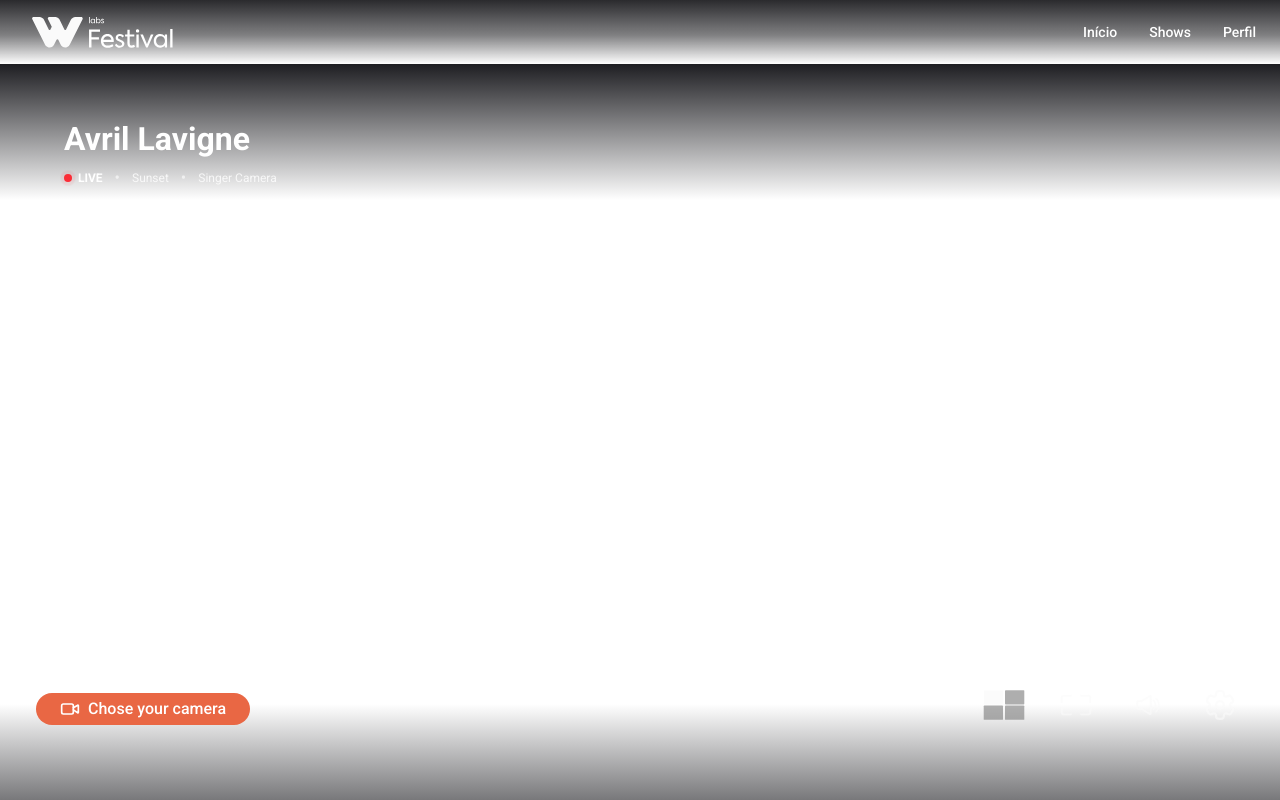
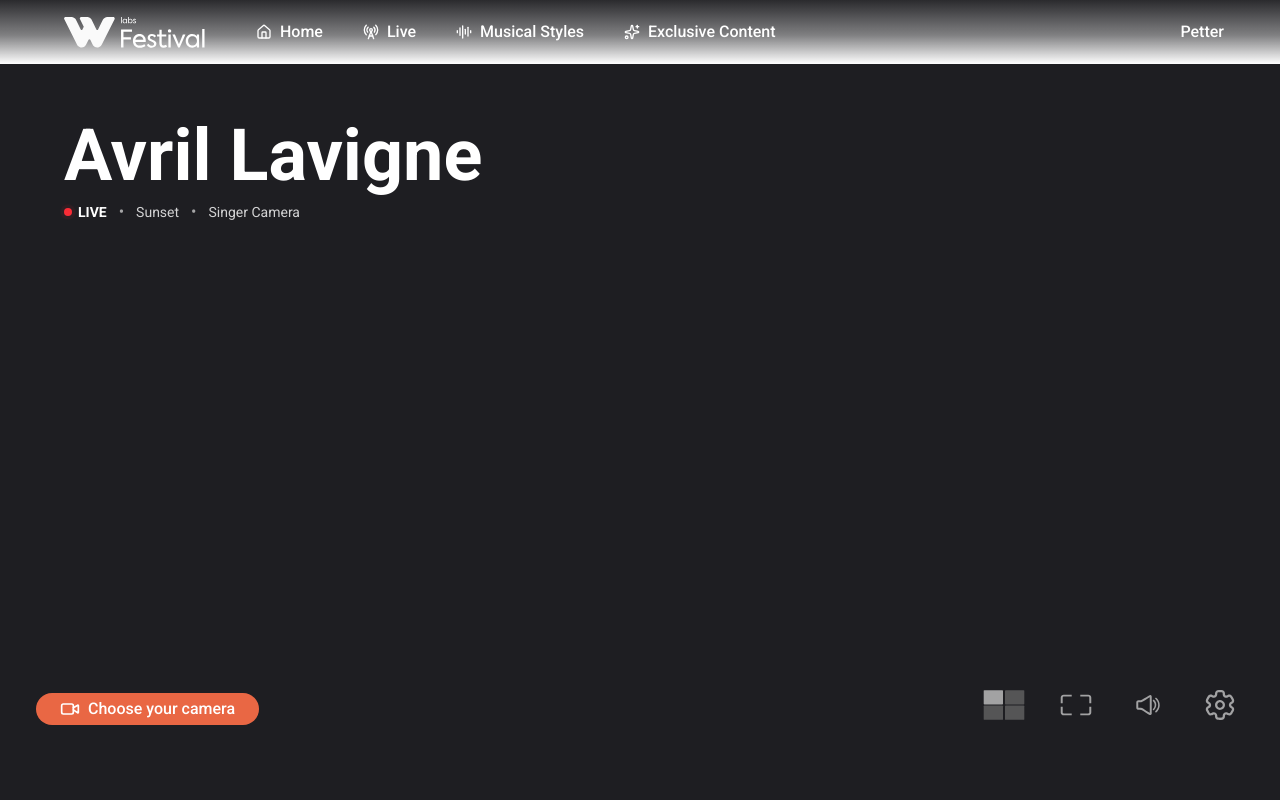
Before and after one commit to joctansilva/fe-next-teste-watch-brasil, a Next.js app: page / in a window 1280 px wide. Shown: the top 800 px of the page. Built offline with nearby package versions, Linux system fonts and the light colour scheme; a web font is replaced by a local one.

Commit message:
ajustes no hero e no video player

```diff
--- a/app/(features)/(pages)/(home)/components/Hero/Hero.tsx
+++ b/app/(features)/(pages)/(home)/components/Hero/Hero.tsx
@@ -1,9 +1,9 @@
 "use client";
 
-import { Video } from "lucide-react";
-
-import { Text, Button, Icon } from "@/components/ui";
 import { useHero } from "../../hooks/useHero";
+import { HeroInfo } from "./HeroInfo";
+import { HeroControls } from "./HeroControls";
+import { VideoPlayer } from "./VideoPlayer";
 
 export function Hero() {
   const { containerRef, isMuted, toggleMute, toggleFullscreen, togglePlay } =
@@ -12,122 +12,18 @@
   return (
     <section
       ref={containerRef}
-      className="relative h-screen w-full overflow-hidden"
+      className="relative h-screen w-full overflow-hidden bg-[#1E1E22]"
     >
-      {/* YouTube Video Background */}
-      <div
-        id="youtube-player"
-        className="absolute inset-0 pointer-events-none"
-        style={{
-          width: "100vw",
-          height: "100vh",
-          transform: "scale(1.5)",
-        }}
-      />
+      <VideoPlayer togglePlay={togglePlay} />
 
-      {/* Clickable overlay for play/pause */}
-      <div
-        onClick={togglePlay}
-        className="absolute inset-0 cursor-pointer z-0"
-        aria-label="Play/Pause video"
-      />
-
-      {/* Overlay Gradient */}
-      <div
-        className="absolute inset-0 pointer-events-none"
-        style={{
-          background:
-            "linear-gradient(to bottom, #1E1E22 0%, rgba(0, 0, 0, 0) 17%, rgba(0, 0, 0, 0) 80%, #1E1E22 100%)",
-        }}
-      />
-
-      {/* Content Container */}
+      {/* Conteúdo do Hero */}
       <div className="relative z-10 flex h-full flex-col justify-between pointer-events-none">
-        <div className="pointer-events-auto">
-          {/* Top Left - Artist Info */}
-          <div className="flex flex-col gap-2 px-16 py-14">
-            <Text variant="hero" as="h1" className="text-white">
-              Avril Lavigne
-            </Text>
-            <div className="flex items-center gap-3 text-white">
-              {/* Live Badge */}
-              <div className="flex items-center gap-1.5">
-                <div className="relative flex h-2 w-2">
-                  <span className="absolute inline-flex h-full w-full animate-ping rounded-full bg-red-500 opacity-75" />
-                  <span className="relative inline-flex h-2 w-2 rounded-full bg-red-500" />
-                </div>
-                <Text variant="small" className="font-semibold uppercase">
-                  LIVE
-                </Text>
-              </div>
-              <span className="text-white/60">•</span>
-              <Text variant="small" className="text-white/80">
-                Sunset
-              </Text>
-              <span className="text-white/60">•</span>
-              <Text variant="small" className="text-white/80">
-                Singer Camera
-              </Text>
-            </div>
-          </div>
-        </div>
-
-        <div className="pointer-events-auto">
-          {/* Bottom Controls */}
-          <div className="flex items-center justify-between px-9 py-8 mb-24">
-            {/* Bottom Left - Choose Camera Button */}
-            <Button
-              variant="filled"
-              icon={<Video className="h-5 w-5" />}
-              onClick={() => console.log("Choose camera")}
-            >
-              Chose your camera
-            </Button>
-
-            {/* Bottom Right - Player Controls */}
-            <div className="flex items-center gap-6">
-              {/* Picture-in-Picture */}
-              <button
-                onClick={() => console.log("Picture in Picture")}
-                className="text-white/80 transition-colors hover:text-white "
-                aria-label="Picture in Picture"
-              >
-                <Icon name="select-cam" size={48} />
-              </button>
-
-              {/* Fullscreen */}
-              <button
-                onClick={toggleFullscreen}
-                className="text-white/80 transition-colors hover:text-white cursor-pointer"
-                aria-label="Fullscreen"
-              >
-                <Icon name="fullscreen" size={48} />
-              </button>
-
-              {/* Volume */}
-              <button
-                onClick={toggleMute}
-                className="text-white/80 transition-colors hover:text-white cursor-pointer"
-                aria-label={isMuted ? "Unmute" : "Mute"}
-              >
-                {isMuted ? (
-                  <Icon name="volume-up" size={48} />
-                ) : (
-                  <Icon name="volume-up" size={48} />
-                )}
-              </button>
-
-              {/* Settings */}
-              <button
-                onClick={() => console.log("Settings")}
-                className="text-white/80 transition-colors hover:text-white"
-                aria-label="Settings"
-              >
-                <Icon name="settings" size={48} />
-              </button>
-            </div>
-          </div>
-        </div>
+        <HeroInfo />
+        <HeroControls
+          toggleFullscreen={toggleFullscreen}
+          toggleMute={toggleMute}
+          isMuted={isMuted}
+        />
       </div>
     </section>
   );
--- /dev/null
+++ b/app/(features)/(pages)/(home)/components/Hero/HeroControls.tsx
@@ -0,0 +1,63 @@
+import { Video } from "lucide-react";
+import { Button, Icon } from "@/components/ui";
+
+interface HeroControlsProps {
+  toggleFullscreen: () => void;
+  toggleMute: () => void;
+  isMuted: boolean;
+}
+
+export function HeroControls({
+  toggleFullscreen,
+  toggleMute,
+  isMuted,
+}: HeroControlsProps) {
+  return (
+    <div className="pointer-events-auto">
+      <div className="flex flex-col md:flex-row items-center justify-between gap-4 px-4 py-4 mb-16 md:px-9 md:py-8 md:mb-24">
+        <Button
+          variant="filled"
+          icon={<Video className="h-4 w-4 md:h-5 md:w-5" />}
+          onClick={() => console.log("Choose camera")}
+          className="w-full md:w-auto text-sm md:text-base py-2 md:py-2"
+        >
+          Choose your camera
+        </Button>
+
+        <div className="flex items-center justify-center gap-4 md:gap-6 w-full md:w-auto">
+          <button
+            onClick={() => console.log("Picture in Picture")}
+            className="text-white/80 transition-colors hover:text-white"
+            aria-label="Picture in Picture"
+          >
+            <Icon name="select-cam" size={48} className="md:w-12 md:h-12" />
+          </button>
+
+          <button
+            onClick={toggleFullscreen}
+            className="text-white/80 transition-colors hover:text-white cursor-pointer"
+            aria-label="Fullscreen"
+          >
+            <Icon name="fullscreen" size={48} className="md:w-12 md:h-12" />
+          </button>
+
+          <button
+            onClick={toggleMute}
+            className="text-white/80 transition-colors hover:text-white cursor-pointer"
+            aria-label={isMuted ? "Unmute" : "Mute"}
+          >
+            <Icon name="volume-up" size={48} className="md:w-12 md:h-12" />
+          </button>
+
+          <button
+            onClick={() => console.log("Settings")}
+            className="text-white/80 transition-colors hover:text-white"
+            aria-label="Settings"
+          >
+            <Icon name="settings" size={48} className="md:w-12 md:h-12" />
+          </button>
+        </div>
+      </div>
+    </div>
+  );
+}
--- /dev/null
+++ b/app/(features)/(pages)/(home)/components/Hero/HeroInfo.tsx
@@ -0,0 +1,55 @@
+import { Text } from "@/components/ui";
+
+interface HeroInfoProps {
+  artistName?: string;
+  isLive?: boolean;
+  stageName?: string;
+  cameraType?: string;
+}
+
+export function HeroInfo({
+  artistName = "Avril Lavigne",
+  isLive = true,
+  stageName = "Sunset",
+  cameraType = "Singer Camera",
+}: HeroInfoProps) {
+  return (
+    <div className="pointer-events-auto">
+      {/* Top Left - Artist Info */}
+      <div className="flex flex-col gap-2 px-4 py-4 md:px-16 md:py-14">
+        <Text
+          variant="hero"
+          as="h1"
+          className="text-white text-3xl md:text-6xl lg:text-7xl"
+        >
+          {artistName}
+        </Text>
+        <div className="flex items-center gap-1.5 md:gap-3 text-white flex-wrap">
+          {/* Live Badge */}
+          {isLive && (
+            <div className="flex items-center gap-1.5">
+              <div className="relative flex h-2 w-2">
+                <span className="absolute inline-flex h-full w-full animate-ping rounded-full bg-red-500 opacity-75" />
+                <span className="relative inline-flex h-2 w-2 rounded-full bg-red-500" />
+              </div>
+              <Text
+                variant="small"
+                className="font-semibold uppercase text-xs md:text-sm"
+              >
+                LIVE
+              </Text>
+            </div>
+          )}
+          <span className="text-white/60 hidden sm:inline">•</span>
+          <Text variant="small" className="text-white/80 text-xs md:text-sm">
+            {stageName}
+          </Text>
+          <span className="text-white/60 hidden sm:inline">•</span>
+          <Text variant="small" className="text-white/80 text-xs md:text-sm">
+            {cameraType}
+          </Text>
+        </div>
+      </div>
+    </div>
+  );
+}
--- /dev/null
+++ b/app/(features)/(pages)/(home)/components/Hero/VideoPlayer.tsx
@@ -0,0 +1,42 @@
+"use client";
+
+interface VideoPlayerProps {
+  togglePlay: () => void;
+}
+
+export function VideoPlayer({ togglePlay }: VideoPlayerProps) {
+  return (
+    <>
+      {/* BG Video */}
+      <div className="absolute inset-0 overflow-hidden">
+        <div
+          id="youtube-player"
+          className="
+            absolute
+            top-1/2 left-1/2
+            min-w-screen
+            min-h-screen
+            w-[177.78vh]
+            h-[56.25vw]
+            -translate-x-1/2
+            -translate-y-1/2
+          "
+        />
+      </div>
+
+      {/* Pausar/Despausar video clicando na tela */}
+      <div
+        onClick={togglePlay}
+        className="absolute inset-0 cursor-pointer z-0"
+        aria-label="Play/Pause video"
+      />
+
+      {/* Overlay do vídeo */}
+      <div
+        className="absolute inset-0 pointer-events-none
+                   bg-linear-to-b from-[#1E1E22] via-transparent via-10% to-[#1E1E22]
+                   md:via-17%] md:to-[#1E1E22]"
+      />
+    </>
+  );
+}
--- a/components/layout/Header/Header.tsx
+++ b/components/layout/Header/Header.tsx
@@ -1,10 +1,12 @@
 import Image from "next/image";
 import Link from "next/link";
+import { Icon } from "@/components/ui";
+import { AudioLines, Home, RadioTower, Sparkles } from "lucide-react";
 
 export function Header() {
   return (
     <header className="fixed top-0 left-0 right-0 z-50 h-16">
-      {/* Gradient Background - Custom stops */}
+      {/* Gradient Background */}
       <div
         className="absolute inset-0"
         style={{
@@ -14,7 +16,9 @@
       />
 
       {/* Content Container */}
-      <div className="relative mx-auto flex h-full max-w-7xl items-center justify-between px-6">
+      <div className="relative mx-auto flex h-full max-w-480 items-center justify-between px-14">
+        {/* Left Side - Logo + Navigation */}
+        <div className="flex items-center">
           {/* Logo */}
           <Link href="/" className="flex items-center">
             <Image
@@ -27,44 +31,41 @@
             />
           </Link>
 
-        {/* Navigation - Opcional */}
-        <nav className="hidden md:flex items-center gap-8">
+          {/* Navigation */}
+          <nav className="hidden md:flex items-center gap-10 ml-10">
             <Link
               href="/"
-            className="text-white text-sm font-medium hover:text-primary transition-colors"
+              className="flex items-center gap-2 text-white text-base font-medium hover:text-primary transition-colors hover:underline"
             >
-            Início
+              <Home size={16} strokeWidth={2} />
+              Home
             </Link>
             <Link
-            href="/shows"
-            className="text-white text-sm font-medium hover:text-primary transition-colors"
+              href="/live"
+              className="flex items-center gap-2 text-white text-base font-medium hover:text-primary transition-colors hover:underline"
             >
-            Shows
+              <RadioTower size={16} strokeWidth={2} />
+              Live
             </Link>
             <Link
-            href="/profile"
-            className="text-white text-sm font-medium hover:text-primary transition-colors"
+              href="/styles"
+              className="flex items-center gap-2 text-white text-base font-medium hover:text-primary transition-colors hover:underline"
             >
-            Perfil
+              <AudioLines size={16} strokeWidth={2} />
+              Musical Styles
+            </Link>
+            <Link
+              href="/exclusive"
+              className="flex items-center gap-2 text-white text-base font-medium hover:text-primary transition-colors hover:underline"
+            >
+              <Sparkles size={16} strokeWidth={2} />
+              Exclusive Content
             </Link>
           </nav>
+        </div>
 
-        {/* Mobile Menu Button - Opcional */}
-        <button className="md:hidden text-white">
-          <svg
-            className="h-6 w-6"
-            fill="none"
-            stroke="currentColor"
-            viewBox="0 0 24 24"
-          >
-            <path
-              strokeLinecap="round"
-              strokeLinejoin="round"
-              strokeWidth={2}
-              d="M4 6h16M4 12h16M4 18h16"
-            />
-          </svg>
-        </button>
+        {/* Right Side - User Profile Placeholder */}
+        <div className="text-white text-base font-medium">Petter</div>
       </div>
     </header>
   );
```
Lines whose indentation alone changed are shown as unchanged.
